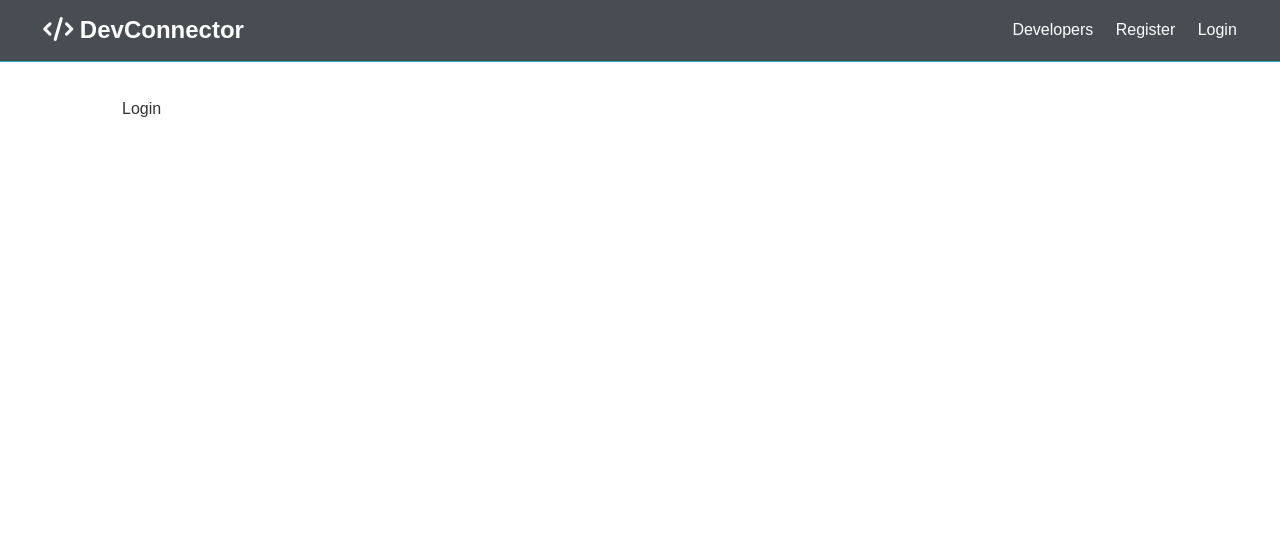
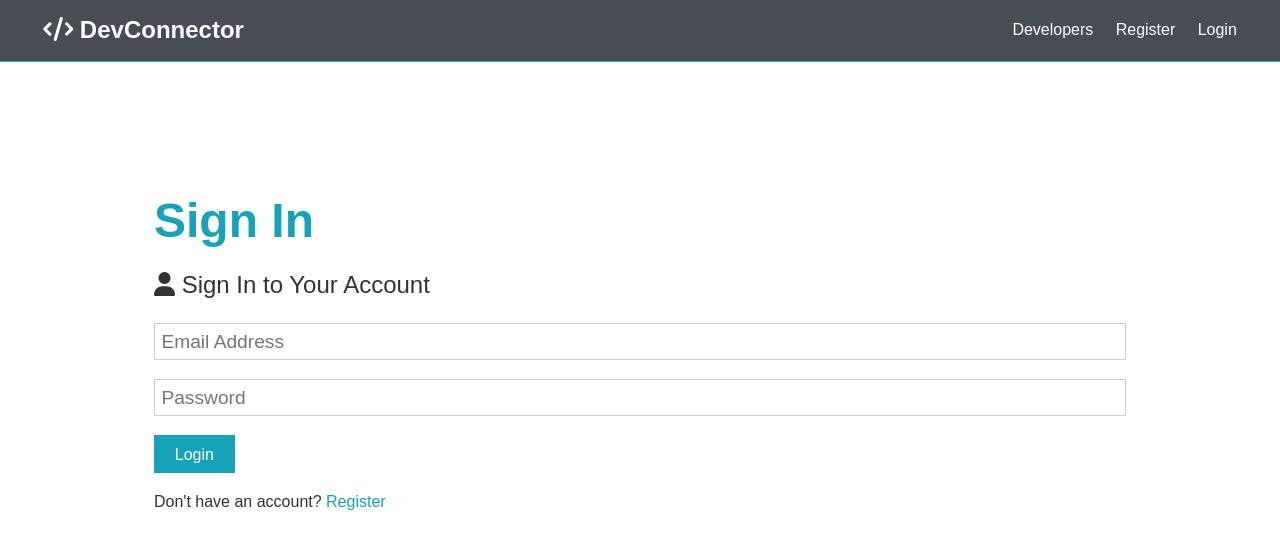
Before and after one commit to riteshdhotkar/learnMernUdemy, a React (Create React App) app in the folder client/: page /login in a window 1280 px wide. Shown: the top 548 px of the page. Built offline with nearby package versions, Linux system fonts and the light colour scheme.

Commit message:
Alert started but not completely working

```diff
--- a/client/package.json
+++ b/client/package.json
@@ -13,10 +13,11 @@
     "react-moment": "^1.1.2",
     "react-redux": "^8.0.4",
     "react-router-dom": "^6.4.2",
-    "react-scripts": "5.0.1",
+    "react-scripts": "^2.1.3",
     "redux": "^4.2.0",
     "redux-devtools-extension": "^2.13.9",
     "redux-thunk": "^2.4.1",
+    "uuid": "^9.0.0",
     "web-vitals": "^2.1.4"
   },
   "scripts": {
@@ -43,6 +44,5 @@
       "last 1 safari version"
     ]
   },
-
   "proxy": "http://localhost:6000"
 }
--- a/client/src/App.js
+++ b/client/src/App.js
@@ -4,12 +4,19 @@
 import Landing from './components/layout/Landing';
 import Login from './components/auth/Login';
 import Register from './components/auth/Register';
+import Alert from './components/layout/Alert';
+//redux
+import { Provider } from 'react-redux';
+import store from './store';
+
 import './App.css';
 
 const App = () => (
+  <Provider store={store}>
     <Router>
       <Fragment>
         <Navbar/>
+        <Alert/>
           <Routes>
             <Route exact path="/" element={<Landing />} />
           </Routes>
@@ -21,6 +28,7 @@
         </section>
       </Fragment>
     </Router>
+  </Provider>
 );
 
 export default App;
--- /dev/null
+++ b/client/src/actions/alert.js
@@ -0,0 +1,10 @@
+import { v4 as uuidv4 } from 'uuid';
+import { SET_ALERT, REMOVE_ALERT } from "./types";
+
+export const setAlert = (msg, alertType) => dispatch => {
+    const id = uuidv4();
+    dispatch({
+        type: SET_ALERT,
+        payload: { msg, alertType, id}
+    });
+};
--- /dev/null
+++ b/client/src/actions/types.js
@@ -0,0 +1,2 @@
+export const SET_ALERT = 'SET_ALERT';
+export const REMOVE_ALERT = 'REMOVE_ALERT';
--- a/client/src/components/auth/Login.js
+++ b/client/src/components/auth/Login.js
@@ -1,9 +1,53 @@
-import React from 'react'
+import React, {Fragment, useState} from 'react'
+import { Link } from 'react-router-dom'
+//import axios from 'axios'
 
 const Login = () => {
+
+  const [formData, setFormData] = useState({
+
+    email: '',
+    password: ''
+  });
+
+  const { email, password} =formData;
+  const onChange = e => setFormData({ ...formData, [e.target.name]: e.target.value });
+
+  const onSubmit = async e => {
+    e.preventDefault();
+    console.log('SUCCESS')
+    }
+
+
   return (
-    <div>Login</div>
+    <Fragment>
+
+        <section className="container">
+      <h1 className="large text-primary">Sign In</h1>
+      <p className="lead"><i className="fas fa-user"></i> Sign In to Your Account</p>
+      <form className="form" onSubmit={e => onSubmit(e)}>
+        <div className="form-group">
+          <input type="email" placeholder="Email Address" name="email" value={email} onChange={ e => onChange(e)} required  />
+        </div>
+        <div className="form-group">
+          <input
+            type="password"
+            placeholder="Password"
+            name="password"
+            value={password}
+            onChange={ e => onChange(e)}
+            minLength="6"
+          />
+        </div>
+        <input type="submit" className="btn btn-primary" value="Login" />
+      </form>
+      <p className="my-1">
+        Don't have an account? <Link to="/Register">Register</Link>
+      </p>
+    </section>
+
+    </Fragment>
   )
 }
 
-export default Login
+export default Login;
--- a/client/src/components/auth/Register.js
+++ b/client/src/components/auth/Register.js
@@ -1,7 +1,11 @@
 import React, {Fragment, useState} from 'react'
+import { connect } from 'react-redux';
+import { Link } from 'react-router-dom'
+import { setAlert } from '../../actions/alert';
+import PropTypes from 'prop-types';
 //import axios from 'axios'
 
-const Register = () => {
+const Register = ({setAlert}) => {
 
   const [formData, setFormData] = useState({
     name: '',
@@ -16,7 +20,7 @@
   const onSubmit = async e => {
     e.preventDefault();
     if(password!==password2) {
-      console.log('Passwords do not match');
+      setAlert('Passwords do not match', 'danger');
     }else {
       console.log('SUCCESS')
       /*const newUser = {
@@ -82,7 +86,7 @@
         <input type="submit" className="btn btn-primary" value="Register" />
       </form>
       <p className="my-1">
-        Already have an account? <a href="login.html">Sign In</a>
+        Already have an account? <Link to="/Login">Sign In</Link>
       </p>
     </section>
 
@@ -90,4 +94,8 @@
   );
 };
 
-export default Register;
+Register.propTypes = {
+  setAlert: PropTypes.func.isRequired
+};
+
+export default connect(null, {setAlert}) (Register);
--- /dev/null
+++ b/client/src/components/layout/Alert.js
@@ -0,0 +1,19 @@
+import React from 'react'
+import PropTypes from 'prop-types';
+import { connect } from 'react-redux';
+
+const Alert = ({alerts}) => alerts !== null && alerts.lenght > 0 && alerts.map (alert =>(
+    <div key={alert.id} className={ `alert alert-${alert.alertType}` }>
+        {alert.msg}
+    </div>
+))
+
+Alert.propTypes = {
+    alerts: PropTypes.array.isRequired
+}
+
+const mapStateToProps = state => ({
+    alerts: state.alert
+});
+
+export default connect(mapStateToProps) (Alert);
--- /dev/null
+++ b/client/src/reducers/alert.js
@@ -0,0 +1,19 @@
+import { SET_ALERT, REMOVE_ALERT} from '../actions/types'
+
+const initialState = [];
+
+function alertReducer(state = initialState, action) {
+    const { type, payload} = action;
+
+    switch(type) {
+        case SET_ALERT:
+            return [...state, payload];
+        case REMOVE_ALERT:
+            return state.filter(alert => alert.id !== payload);
+        default:
+            return state;
+    }
+
+}
+
+export default alertReducer;
--- /dev/null
+++ b/client/src/reducers/index.js
@@ -0,0 +1,6 @@
+import { combineReducers } from "redux";
+import alert from './alert'
+
+export default combineReducers({
+    alert
+});
--- /dev/null
+++ b/client/src/store.js
@@ -0,0 +1,16 @@
+import { createStore, applyMiddleware } from 'redux';
+import { composeWithDevTools} from 'redux-devtools-extension';
+import thunk from 'redux-thunk';
+import rootReducer from './reducers';
+
+const initialState = {};
+
+const middleware =  [thunk];
+
+const store = createStore(
+    rootReducer,
+    initialState,
+    composeWithDevTools(applyMiddleware(...middleware))
+);
+
+export default store;
```
Also changed, not shown: 1 other file (tests, documents, lock files or other folders). Lines whose indentation alone changed are shown as unchanged.
